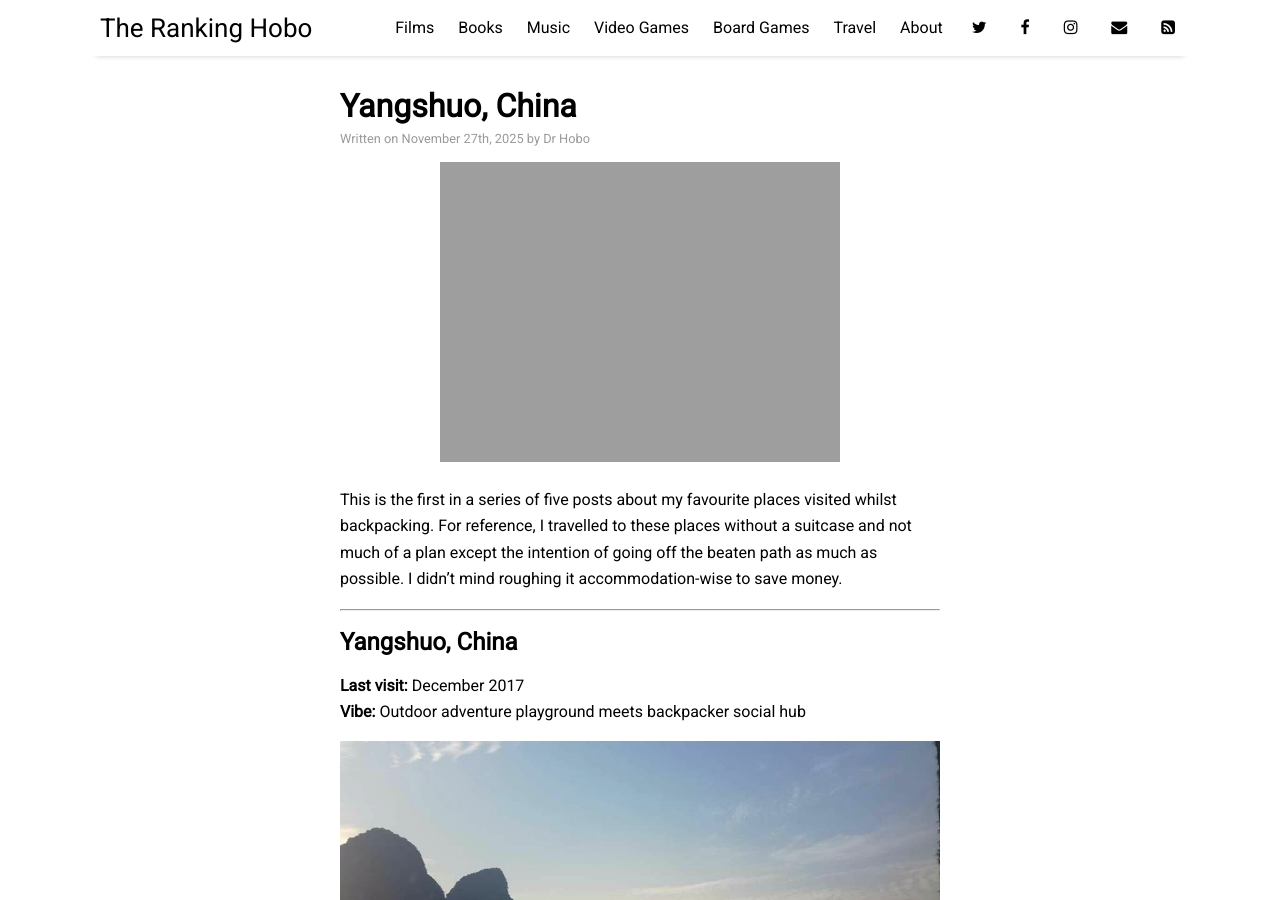
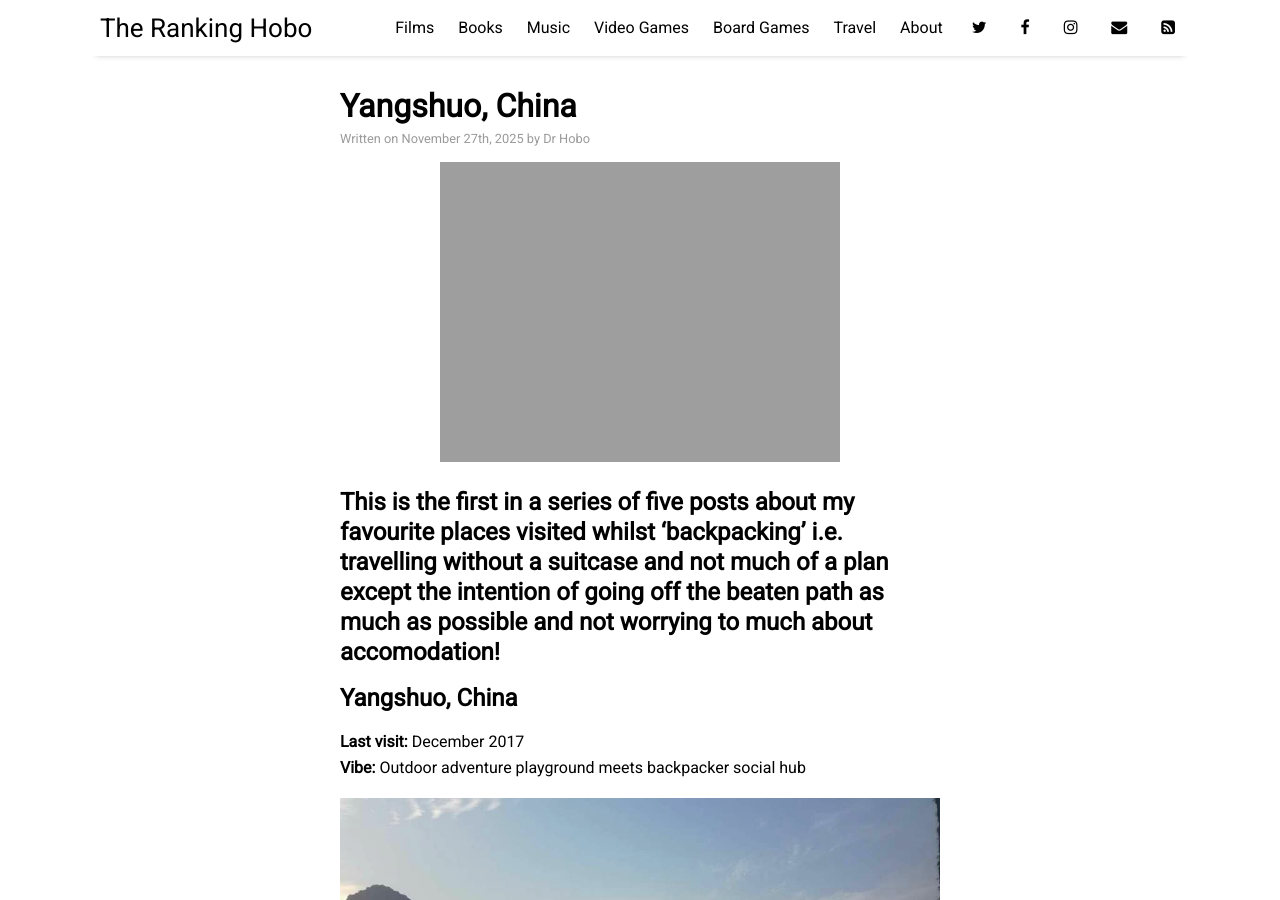
Before and after one commit to TheDrHobo/thedrhobo.github.io, a Jekyll site: the page built from _posts/2025-11-27-travel-yangshuo.md.md, in a window 1280 px wide and 900 px high. Built offline with Jekyll 4.4.1, drawn with Linux system fonts in a browser that asks for light colours; nearby versions of some CDN libraries; comment, search, counter and statistics services are not loaded.

Commit message:
Update 2025-11-27-travel-yangshuo.md.md

```diff
--- a/_posts/2025-11-27-travel-yangshuo.md.md
+++ b/_posts/2025-11-27-travel-yangshuo.md.md
@@ -7,8 +7,7 @@ tags: [travel, backpacking, china, yangshuo]
 image: yangshuo-header.jpg
 ---
 
-This is the first in a series of five posts about my favourite places visited whilst backpacking. For reference, I travelled to these places without a suitcase and not much of a plan except the intention of going off the beaten path as much as possible. I didn't mind roughing it accommodation-wise to save money.
-
+This is the first in a series of five posts about my favourite places visited whilst 'backpacking' i.e. travelling  without a suitcase and not much of a plan except the intention of going off the beaten path as much as possible and not worrying to much about accomodation!
 ---
 
 ## Yangshuo, China
```
